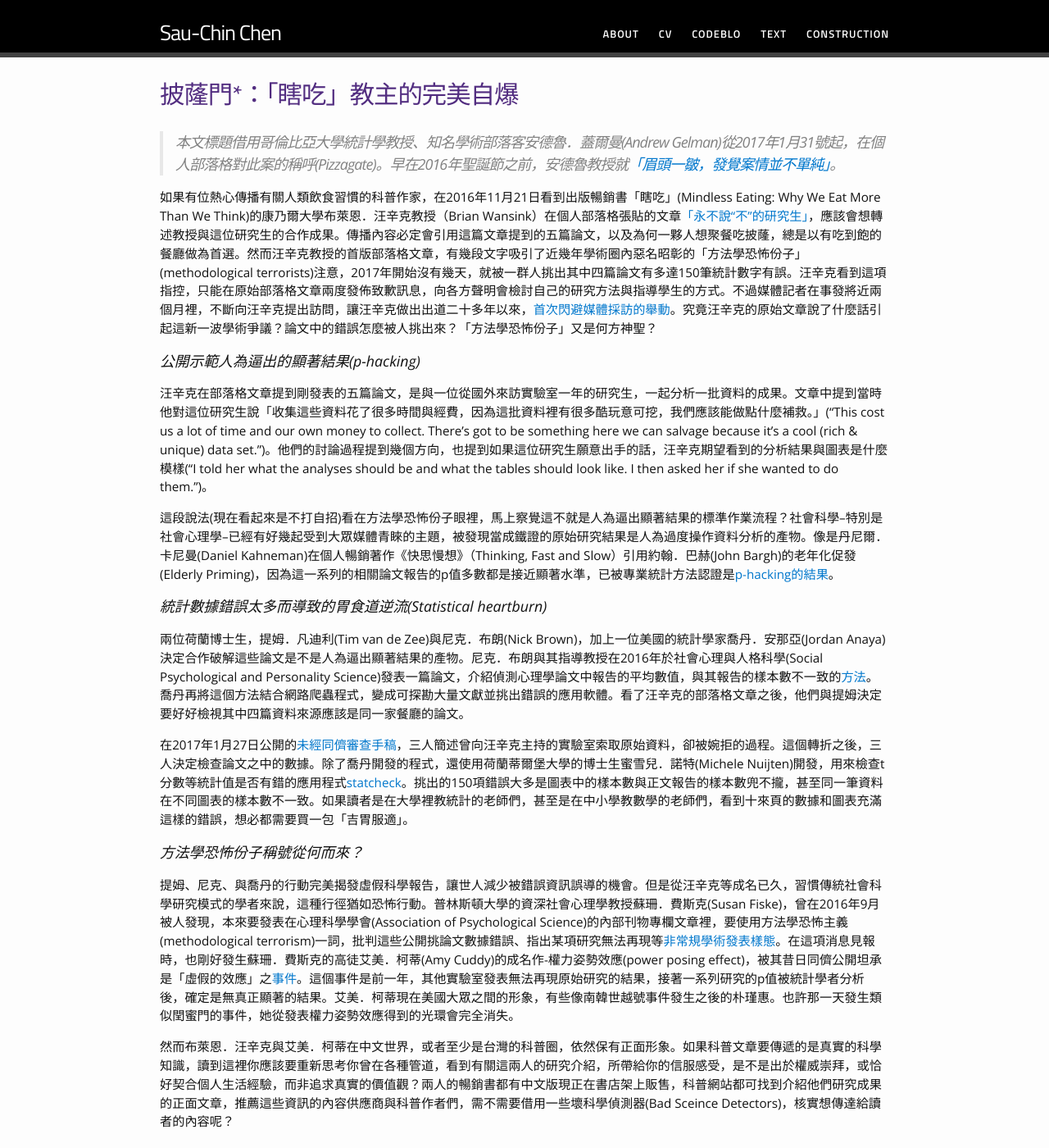
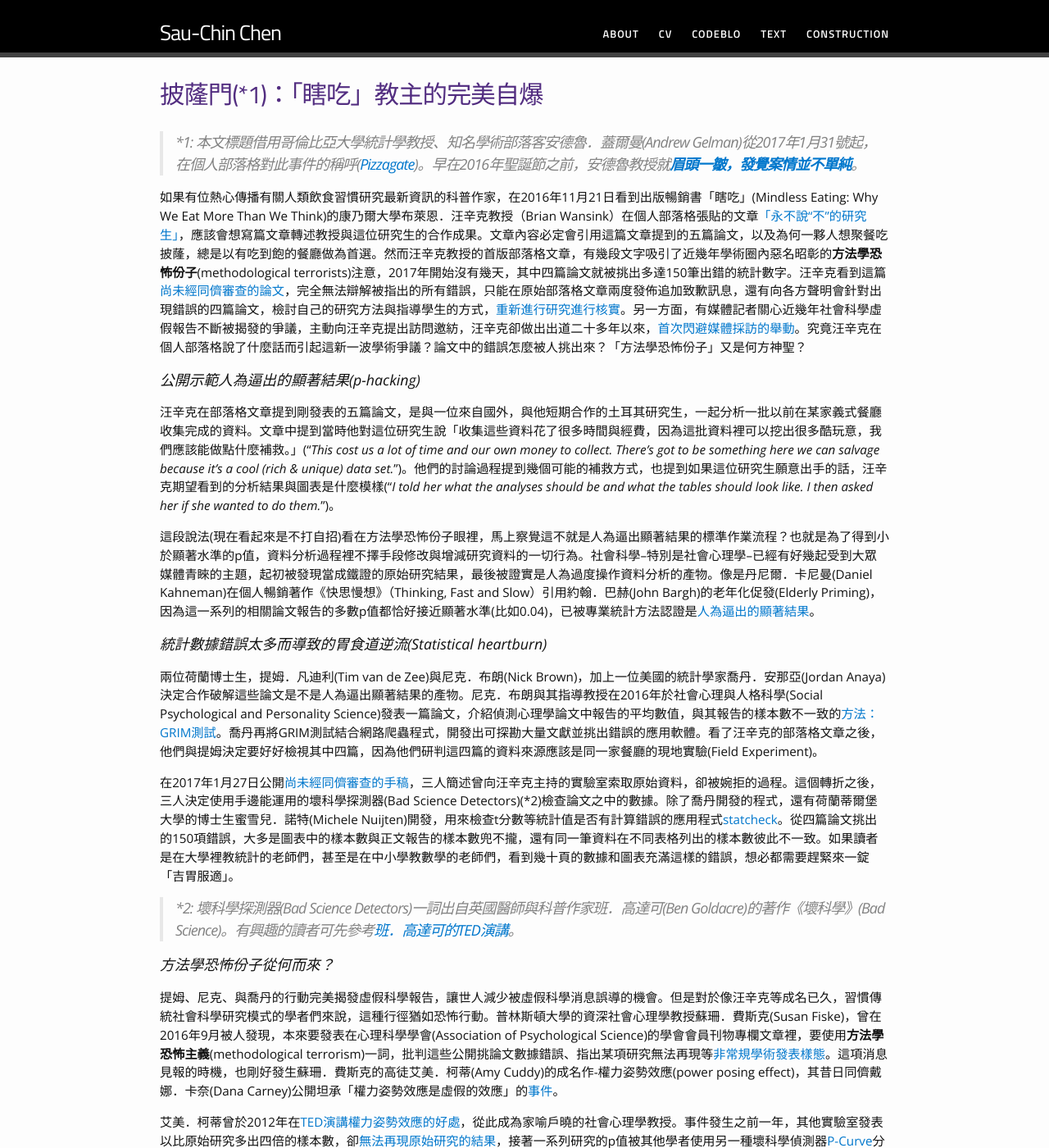
Before and after one commit to SCgeeker/SCgeeker.github.io, a Jekyll site: the page built from Text/text_2017006.md, in a window 1280 px wide and 1400 px high. Shown: the whole window at 82% size. Built offline with Jekyll 4.4.1, drawn with Linux system fonts in a browser that asks for light colours; comment, search, counter and statistics services are not loaded; some of the changed text lies outside the part shown.

Commit message:
“Revise pizzagate based on the comment”

```diff
--- a/Text/text_2017006.md
+++ b/Text/text_2017006.md
@@ -1,37 +1,53 @@
 ---
 layout: page
-title: 披蕯門*：「瞎吃」教主的完美自爆
+title: 披蕯門(*1)：「瞎吃」教主的完美自爆
 permalink: /Text/text_2017006/
 ---
 
-> 本文標題借用哥倫比亞大學統計學教授、知名學術部落客安德魯．蓋爾曼(Andrew Gelman)從2017年1月31號起，在個人部落格對此案的稱呼(Pizzagate)。早在2016年聖誕節之前，安德魯教授就[「眉頭一皺，發覺案情並不單純」][1]。
+> \*1: 本文標題借用哥倫比亞大學統計學教授、知名學術部落客安德魯．蓋爾曼(Andrew Gelman)從2017年1月31號起，在個人部落格對此事件的稱呼([Pizzagate][1])。早在2016年聖誕節之前，安德魯教授就[**眉頭一皺，發覺案情並不單純**][2]。
 
-如果有位熱心傳播有關人類飲食習慣的科普作家，在2016年11月21日看到出版暢銷書「瞎吃」(Mindless Eating: Why We Eat More Than We Think)的康乃爾大學布萊恩．汪辛克教授（Brian Wansink）在個人部落格張貼的文章[「永不說“不”的研究生」][2]，應該會想轉述教授與這位研究生的合作成果。傳播內容必定會引用這篇文章提到的五篇論文，以及為何一夥人想聚餐吃披蕯，總是以有吃到飽的餐廳做為首選。然而汪辛克教授的首版部落格文章，有幾段文字吸引了近幾年學術圈內惡名昭彰的「方法學恐怖份子」(methodological terrorists)注意，2017年開始沒有幾天，就被一群人挑出其中四篇論文有多達150筆統計數字有誤。汪辛克看到這項指控，只能在原始部落格文章兩度發佈致歉訊息，向各方聲明會檢討自己的研究方法與指導學生的方式。不過媒體記者在事發將近兩個月裡，不斷向汪辛克提出訪問，讓汪辛克做出出道二十多年以來，[首次閃避媒體採訪的舉動][3]。究竟汪辛克的原始文章說了什麼話引起這新一波學術爭議？論文中的錯誤怎麼被人挑出來？「方法學恐怖份子」又是何方神聖？
+如果有位熱心傳播有關人類飲食習慣研究最新資訊的科普作家，在2016年11月21日看到出版暢銷書「瞎吃」(Mindless Eating: Why We Eat More Than We Think)的康乃爾大學布萊恩．汪辛克教授（Brian Wansink）在個人部落格張貼的文章[「永不說“不”的研究生」][3]，應該會想寫篇文章轉述教授與這位研究生的合作成果。文章內容必定會引用這篇文章提到的五篇論文，以及為何一夥人想聚餐吃披蕯，總是以有吃到飽的餐廳做為首選。然而汪辛克教授的首版部落格文章，有幾段文字吸引了近幾年學術圈內惡名昭彰的**方法學恐怖份子**(methodological terrorists)注意，2017年開始沒有幾天，其中四篇論文就被挑出多達150筆出錯的統計數字。汪辛克看到這篇[尚未經同儕審查的論文][7]，完全無法辯解被指出的所有錯誤，只能在原始部落格文章兩度發佈追加致歉訊息，還有向各方聲明會針對出現錯誤的四篇論文，檢討自己的研究方法與指導學生的方式，[重新進行研究進行核實][11]。另一方面，有媒體記者關心近幾年社會科學虛假報告不斷被揭發的爭議，主動向汪辛克提出訪問邀紡，汪辛克卻做出出道二十多年以來，[首次閃避媒體採訪的舉動][4]。究竟汪辛克在個人部落格說了什麼話而引起這新一波學術爭議？論文中的錯誤怎麼被人挑出來？「方法學恐怖份子」又是何方神聖？
 
 
 ### 公開示範人為逼出的顯著結果(p-hacking)
 
-汪辛克在部落格文章提到剛發表的五篇論文，是與一位從國外來訪實驗室一年的研究生，一起分析一批資料的成果。文章中提到當時他對這位研究生說「收集這些資料花了很多時間與經費，因為這批資料裡有很多酷玩意可挖，我們應該能做點什麼補救。」("This cost us a lot of time and our own money to collect.  There's got to be something here we can salvage because it's a cool (rich & unique) data set.")。他們的討論過程提到幾個方向，也提到如果這位研究生願意出手的話，汪辛克期望看到的分析結果與圖表是什麼模樣("I told her what the analyses should be and what the tables should look like.  I then asked her if she wanted to do them.")。
+汪辛克在部落格文章提到剛發表的五篇論文，是與一位來自國外，與他短期合作的土耳其研究生，一起分析一批以前在某家義式餐廳收集完成的資料。文章中提到當時他對這位研究生說「收集這些資料花了很多時間與經費，因為這批資料裡可以挖出很多酷玩意，我們應該能做點什麼補救。」("*This cost us a lot of time and our own money to collect. There's got to be something here we can salvage because it's a cool (rich & unique) data set.*")。他們的討論過程提到幾個可能的補救方式，也提到如果這位研究生願意出手的話，汪辛克期望看到的分析結果與圖表是什麼模樣("*I told her what the analyses should be and what the tables should look like. I then asked her if she wanted to do them.*")。
 
-這段說法(現在看起來是不打自招)看在方法學恐怖份子眼裡，馬上察覺這不就是人為逼出顯著結果的標準作業流程？社會科學–特別是社會心理學–已經有好幾起受到大眾媒體青睞的主題，被發現當成鐵證的原始研究結果是人為過度操作資料分析的產物。像是丹尼爾．卡尼曼(Daniel Kahneman)在個人暢銷著作《快思慢想》（Thinking, Fast and Slow）引用約翰．巴赫(John Bargh)的老年化促發(Elderly Priming)，因為這一系列的相關論文報告的p值多數都是接近顯著水準，已被專業統計方法認證是[p-hacking的結果][4]。
+這段說法(現在看起來是不打自招)看在方法學恐怖份子眼裡，馬上察覺這不就是人為逼出顯著結果的標準作業流程？也就是為了得到小於顯著水準的p值，資料分析過程裡不擇手段修改與增減研究資料的一切行為。社會科學–特別是社會心理學–已經有好幾起受到大眾媒體青睞的主題，起初被發現當成鐵證的原始研究結果，最後被證實是人為過度操作資料分析的產物。像是丹尼爾．卡尼曼(Daniel Kahneman)在個人暢銷著作《快思慢想》（Thinking, Fast and Slow）引用約翰．巴赫(John Bargh)的老年化促發(Elderly Priming)，因為這一系列的相關論文報告的多數p值都恰好接近顯著水準(比如0.04)，已被專業統計方法認證是[人為逼出的顯著結果][5]。
 
 ### 統計數據錯誤太多而導致的胃食道逆流(Statistical heartburn)
 
-兩位荷蘭博士生，提姆．凡迪利(Tim van de Zee)與尼克．布朗(Nick Brown)，加上一位美國的統計學家喬丹．安那亞(Jordan Anaya)決定合作破解這些論文是不是人為逼出顯著結果的產物。尼克．布朗與其指導教授在2016年於社會心理與人格科學(Social Psychological and Personality Science)發表一篇論文，介紹偵測心理學論文中報告的平均數值，與其報告的樣本數不一致的[方法][5]。喬丹再將這個方法結合網路爬蟲程式，變成可探勘大量文獻並挑出錯誤的應用軟體。看了汪辛克的部落格文章之後，他們與提姆決定要好好檢視其中四篇資料來源應該是同一家餐廳的論文。
+兩位荷蘭博士生，提姆．凡迪利(Tim van de Zee)與尼克．布朗(Nick Brown)，加上一位美國的統計學家喬丹．安那亞(Jordan Anaya)決定合作破解這些論文是不是人為逼出顯著結果的產物。尼克．布朗與其指導教授在2016年於社會心理與人格科學(Social Psychological and Personality Science)發表一篇論文，介紹偵測心理學論文中報告的平均數值，與其報告的樣本數不一致的[方法：GRIM測試][6]。喬丹再將GRIM測試結合網路爬蟲程式，開發出可探勘大量文獻並挑出錯誤的應用軟體。看了汪辛克的部落格文章之後，他們與提姆決定要好好檢視其中四篇，因為他們研判這四篇的資料來源應該是同一家餐廳的現地實驗(Field Experiment)。
 
-在2017年1月27日公開的[未經同儕審查手稿][6]，三人簡述曾向汪辛克主持的實驗室索取原始資料，卻被婉拒的過程。這個轉折之後，三人決定檢查論文之中的數據。除了喬丹開發的程式，還使用荷蘭蒂爾堡大學的博士生蜜雪兒．諾特(Michele Nuijten)開發，用來檢查t分數等統計值是否有錯的應用程式[statcheck][7]。挑出的150項錯誤大多是圖表中的樣本數與正文報告的樣本數兜不攏，甚至同一筆資料在不同圖表的樣本數不一致。如果讀者是在大學裡教統計的老師們，甚至是在中小學教數學的老師們，看到十來頁的數據和圖表充滿這樣的錯誤，想必都需要買一包「吉胃服適」。
+在2017年1月27日公開[尚未經同儕審查的手稿][7]，三人簡述曾向汪辛克主持的實驗室索取原始資料，卻被婉拒的過程。這個轉折之後，三人決定使用手邊能運用的壞科學探測器(Bad Science Detectors)(*2)檢查論文之中的數據。除了喬丹開發的程式，還有荷蘭蒂爾堡大學的博士生蜜雪兒．諾特(Michele Nuijten)開發，用來檢查t分數等統計值是否有計算錯誤的應用程式[statcheck][8]。從四篇論文挑出的150項錯誤，大多是圖表中的樣本數與正文報告的樣本數兜不攏，還有同一筆資料在不同表格列出的樣本數彼此不一致。如果讀者是在大學裡教統計的老師們，甚至是在中小學教數學的老師們，看到幾十頁的數據和圖表充滿這樣的錯誤，想必都需要趕緊來一錠「吉胃服適」。
 
-### 方法學恐怖份子稱號從何而來？
-提姆、尼克、與喬丹的行動完美揭發虛假科學報告，讓世人減少被錯誤資訊誤導的機會。但是從汪辛克等成名已久，習慣傳統社會科學研究模式的學者來說，這種行徑猶如恐怖行動。普林斯頓大學的資深社會心理學教授蘇珊．費斯克(Susan Fiske)，曾在2016年9月被人發現，本來要發表在心理科學學會(Association of Psychological Science)的內部刊物專欄文章裡，要使用方法學恐怖主義(methodological terrorism)一詞，批判這些公開挑論文數據錯誤、指出某項研究無法再現等[非常規學術發表樣態][8]。在這項消息見報時，也剛好發生蘇珊．費斯克的高徒艾美．柯蒂(Amy Cuddy)的成名作-權力姿勢效應(power posing effect)，被其昔日同儕公開坦承是「虛假的效應」之[事件][9]。這個事件是前一年，其他實驗室發表無法再現原始研究的結果，接著一系列研究的p值被統計學者分析後，確定是無真正顯著的結果。艾美．柯蒂現在美國大眾之間的形象，有些像南韓世越號事件發生之後的朴瑾惠。也許那一天發生類似閏蜜門的事件，她從發表權力姿勢效應得到的光環會完全消失。
+> \*2: 壞科學探測器(Bad Science Detectors)一詞出自英國醫師與科普作家班．高達可(Ben Goldacre)的著作《壞科學》(Bad Science)。有興趣的讀者可先參考[班．高達可的TED演講][14]。
 
-然而布萊恩．汪辛克與艾美．柯蒂在中文世界，或者至少是台灣的科普圈，依然保有正面形象。如果科普文章要傳遞的是真實的科學知識，讀到這裡你應該要重新思考你曾在各種管道，看到有關這兩人的研究介紹，所帶給你的信服感受，是不是出於權威崇拜，或恰好契合個人生活經驗，而非追求真實的價值觀？兩人的暢銷書都有中文版現正在書店架上販售，科普網站都可找到介紹他們研究成果的正面文章，推薦這些資訊的內容供應商與科普作者們，需不需要借用一些壞科學偵測器(Bad Sceince Detectors)，核實想傳達給讀者的內容呢？
+### 方法學恐怖份子從何而來？
+提姆、尼克、與喬丹的行動完美揭發虛假科學報告，讓世人減少被虛假科學消息誤導的機會。但是對於像汪辛克等成名已久，習慣傳統社會科學研究模式的學者們來說，這種行徑猶如恐怖行動。普林斯頓大學的資深社會心理學教授蘇珊．費斯克(Susan Fiske)，曾在2016年9月被人發現，本來要發表在心理科學學會(Association of Psychological Science)的學會會員刊物專欄文章裡，要使用**方法學恐怖主義**(methodological terrorism)一詞，批判這些公開挑論文數據錯誤、指出某項研究無法再現等[非常規學術發表樣態][9]。這項消息見報的時機，也剛好發生蘇珊．費斯克的高徒艾美．柯蒂(Amy Cuddy)的成名作-權力姿勢效應(power posing effect)，其昔日同儕戴娜．卡奈(Dana Carney)公開坦承「權力姿勢效應是虛假的效應」的[事件][10]。
 
-[1]: http://andrewgelman.com/2016/12/15/hark-hark-p-value-heavens-gate-sings/ "Hark, hark! the p-value at heaven’s gate sings."
-[2]: http://www.brianwansink.com/phd-advice/the-grad-student-who-never-said-no "The grad student who never say no."
-[3]: http://www.chronicle.com/article/Spoiled-Science/239529 "Spoiled Science."
-[4]: http://ssrn.com/abstract=2381936 or http://dx.doi.org/10.2139/ssrn.2381936 "Lakens, D. (2014). Professors are not elderly: Evaluating the evidential value of two social priming effects through p-curve analyses."
-[5]: https://www.researchgate.net/publication/309275131_The_GRIM_Test_A_Simple_Technique_Detects_Numerous_Anomalies_in_the_Reporting_of_Results_in_Psychology "The GRIM Test: A Simple Technique Detects Numerous Anomalies in the Reporting of Results in Psychology"
-[6]: https://peerj.com/preprints/2748/ "Statistical heartburn: An attempt to digest four pizza publications from the Cornell Food and Brand Lab"
-[7]: "https://github.com/MicheleNuijten/statcheck"
-[8]: http://www.businessinsider.com/susan-fiske-methodological-terrorism-2016-9 "http://www.businessinsider.com/susan-fiske-methodological-terrorism-2016-9"
-[9]: http://scchen.com/Text/text_2016005/ "擺姿勢也許能增加你的自信，但是不能真正改變你"
+艾美．柯蒂曾於2012年在[TED演講權力姿勢效應的好處][12]，從此成為家喻戶曉的社會心理學教授。事件發生之前一年，其他實驗室發表以比原始研究多出四倍的樣本數，卻[無法再現原始研究的結果][15]，接著一系列研究的p值被其他學者使用另一種壞科學偵測器[P-Curve][13]分析之後，確定是無真正顯著結果的效應，因此造成昔日同儕與艾美．柯蒂分道揚鑣。現在的艾美．柯蒂在美國大眾的形象，有些像南韓世越號事件發生之後的朴瑾惠，有興趣的讀者可在[演講影片][12]下方的討論留言，看到近幾個月要求影片下架與支持艾美．柯蒂的意見相互交鋒。也許那一天發生類似閏蜜門的事件，她從演講權力姿勢效應得到的光環會徹底消失。
+
+### 科普圈如何面對另類事實
+
+布萊恩．汪辛克與艾美．柯蒂向大眾傳達的資訊，在中文世界，或者至少是台灣的科普圈，依然被多數閱聽者認為是**科學事實**。科普文章與專業科學論文一樣，要傳遞的是真實的科學知識。即使是由實驗室裡的科學家，親自面向大眾介紹最新研究成果，讀者也要保持求真的意志，而非以內容夠不夠新奇，傳播者有沒有名氣來判斷內容的價值。
+
+然而這對處於專業科學家與讀者之間的科普作家，將帶來更巨大的挑戰。雖然沒有明確規範，科普作家應當具備比一般讀者更好的批判能力，研判科學成果的真實性，特別是許多作家身兼大學教師或研究生，甚至是第一線科學家的身份。不過現在的事實是，多數中文讀者認識布萊恩．汪辛克與艾美．柯蒂，主要是透過這群科普作家的著作及演講，也因此相信這兩人的*研究成果*是有助個人生命成長的正面建議。
+
+在此我並非否定這群科普作家的貢獻，只想藉由說明這些事件，提醒現在的中文科普是不是已經來到必須升級的時刻。除了傳達最新的科學知識，也要負起啟發讀者辨識科學資訊真實性的責任。這個課題突顯在個人與群體之間交換資訊的場域，查核資訊真實度實際方法無法配合理想化目標的各種問題。隨著這類事件不斷浮出，問題的輪廓將越來越清晰。
+
+[1]: http://andrewgelman.com/2017/02/03/pizzagate-curious-incident-researcher-response-people-pointing-150-errors-four-papers-2/ "Pizzagate, or the curious incident of the researcher in response to people pointing out 150 errors in four of his papers."
+[2]: http://andrewgelman.com/2016/12/15/hark-hark-p-value-heavens-gate-sings/ "Hark, hark! the p-value at heaven’s gate sings."
+[3]: http://www.brianwansink.com/phd-advice/the-grad-student-who-never-said-no "The grad student who never say 'no'."
+[4]: http://www.chronicle.com/article/Spoiled-Science/239529 "Spoiled Science."
+[5]: http://ssrn.com/abstract=2381936 or http://dx.doi.org/10.2139/ssrn.2381936 "Lakens, D. (2014). Professors are not elderly: Evaluating the evidential value of two social priming effects through p-curve analyses."
+[6]: https://www.researchgate.net/publication/309275131_The_GRIM_Test_A_Simple_Technique_Detects_Numerous_Anomalies_in_the_Reporting_of_Results_in_Psychology "The GRIM Test: A Simple Technique Detects Numerous Anomalies in the Reporting of Results in Psychology"
+[7]: https://peerj.com/preprints/2748/ "Statistical heartburn: An attempt to digest four pizza publications from the Cornell Food and Brand Lab"
+[8]: https://github.com/MicheleNuijten/statcheck "MicheleNuijten/statcheck"
+[9]: http://www.businessinsider.com/susan-fiske-methodological-terrorism-2016-9 "Scientists are furious after a famous psychologist accused her peers of 'methodological terrorism'"
+[10]: http://scchen.com/Text/text_2016005/ "擺姿勢也許能增加你的自信，但是不能真正改變你"
+[11]: http://retractionwatch.com/2017/02/16/social-science-isnt-definitive-like-chemistry-embattled-food-researcher-defends-work/ ""Social science isn’t definitive like chemistry:” Embattled food researcher defends his work"
+[12]: https://www.ted.com/talks/amy_cuddy_your_body_language_shapes_who_you_are “Amy Cuddy: Your body language shapes who you are”
+[13]: http://www.p-curve.com/ "P-curve.com"
+[14]: https://www.ted.com/talks/ben_goldacre_battling_bad_science "Ben Goldarcre: Batting bad science."
+[15]: http://journals.sagepub.com/doi/10.1177/0956797614553946 "Assessing the Robustness of Power Posing: No Effect on Hormones and Risk Tolerance in a Large Sample of Men and Women"
```
Also changed, not shown: 2 other files.
